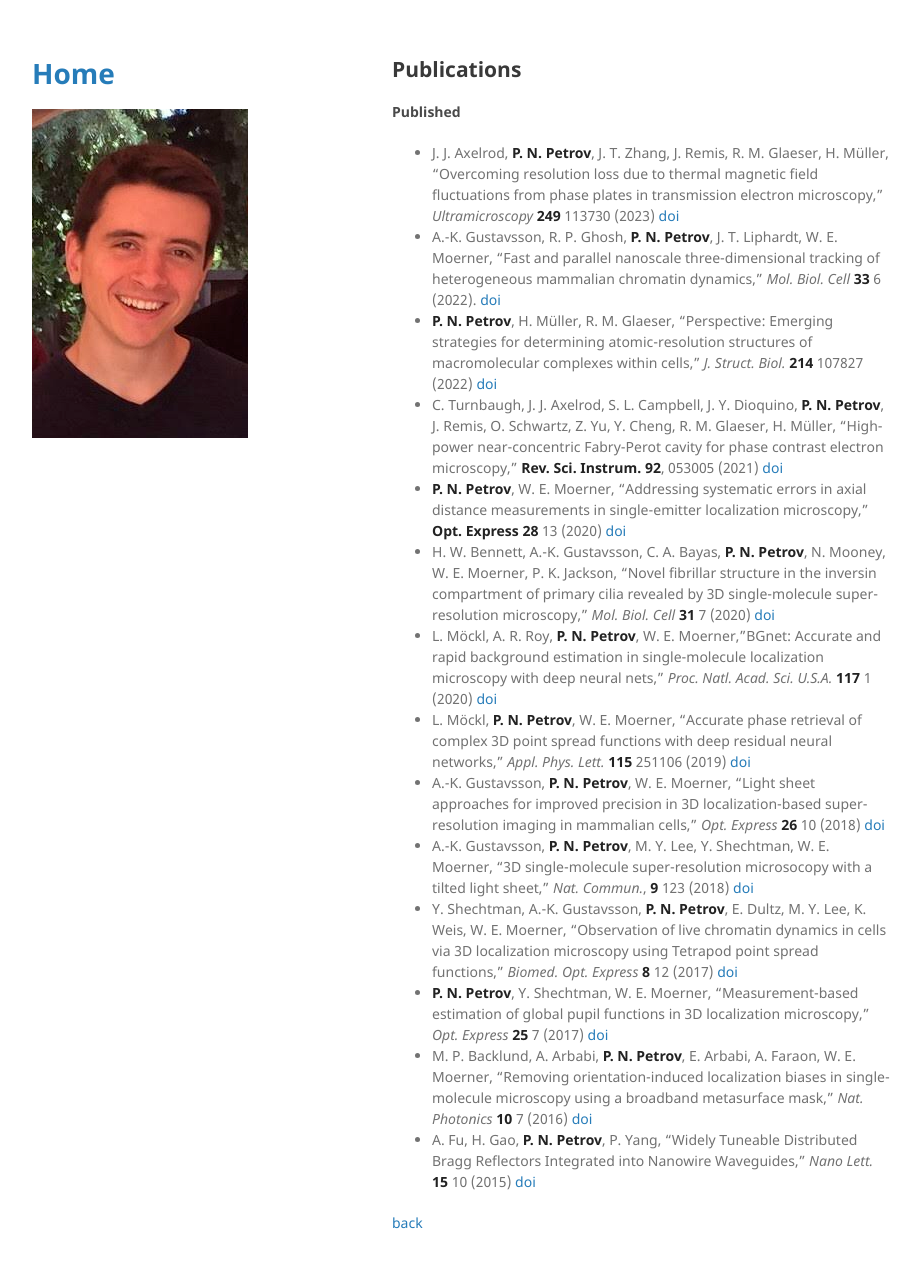
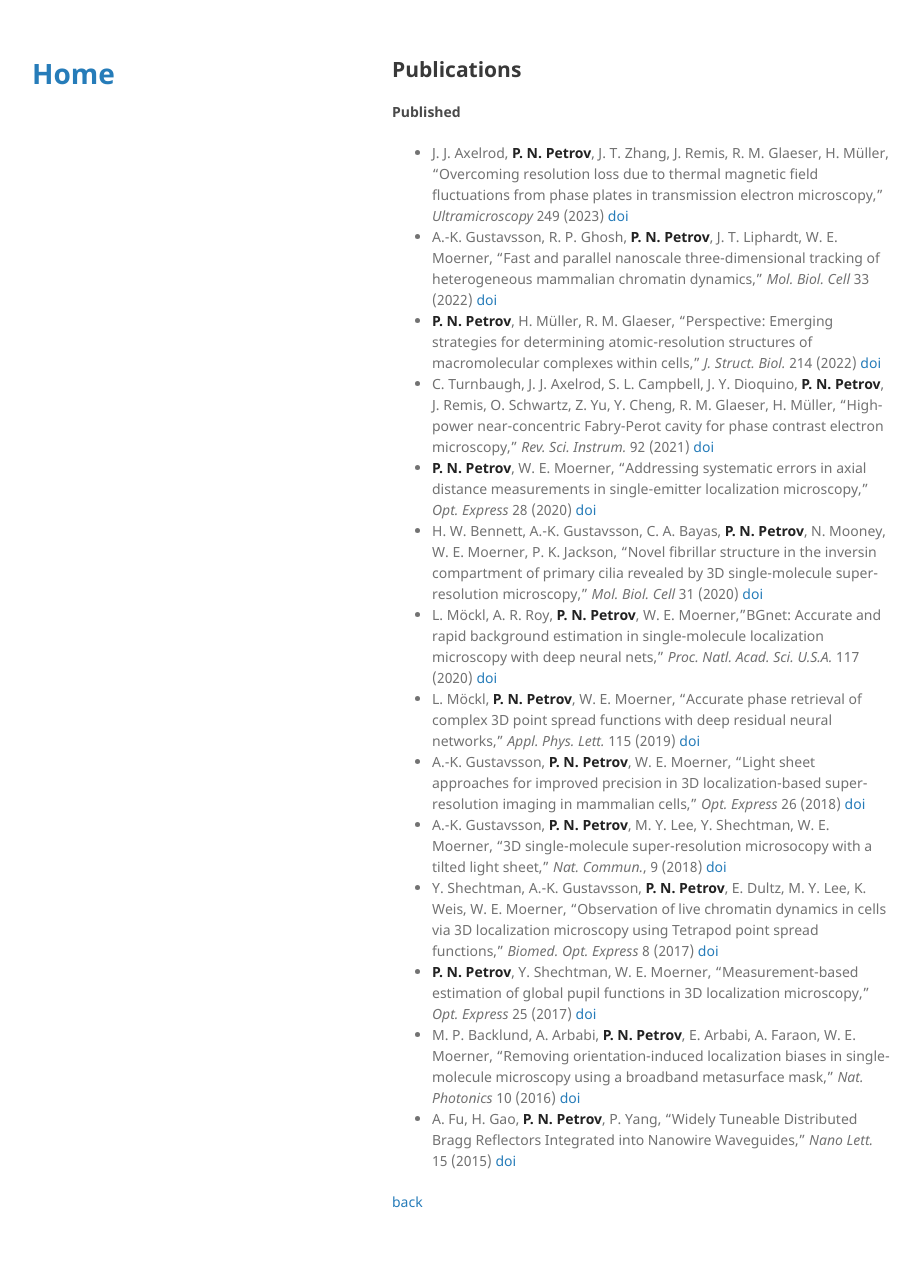
Before and after one commit to itspetar/itspetar.github.io, a Jekyll site: the page built from publications.md, in a window 1280 px wide and 1303 px high. Shown: the top 1268 px of the window, without its empty margins (178-1098 px from the left). Built offline with Jekyll 4.4.1, drawn with Linux system fonts in a browser that asks for light colours; our own code applies the rules of GitHub Pages for plain Markdown files.

Commit message:
updated pubs

```diff
--- a/_layouts/default.html
+++ b/_layouts/default.html
@@ -28,9 +28,9 @@
         </p>
 
         <p class="view">
-        <a href="{{ site.github.owner_url }}">GitHub</a>
+        <a href="{{ site.github.owner_url }}" target="_blank">GitHub</a>
         <br>
-        <a href="https://scholar.google.com/citations?user=UK_wrK4AAAAJ&hl=en">Google Scholar</a>
+        <a href="https://scholar.google.com/citations?user=UK_wrK4AAAAJ&hl=en" target="_blank">Google Scholar</a>
         </p>
 
         {% if site.show_downloads %}
--- a/_layouts/secondary.html
+++ b/_layouts/secondary.html
@@ -16,10 +16,6 @@
     <div class="wrapper">
       <header>
         <h1><a href="{{ "/" | absolute_url }}">Home</a></h1>
-
-        {% if site.logo %}
-          <img src="{{site.logo | relative_url}}" alt="Logo" />
-        {% endif %}
       </header>
       <section>
 
--- a/publications.md
+++ b/publications.md
@@ -6,19 +6,19 @@ layout: secondary
 
 #### Published
 
-* J. J. Axelrod, **P. N. Petrov**, J. T. Zhang, J. Remis, R. M. Glaeser, H. Müller, "Overcoming resolution loss due to thermal magnetic field fluctuations from phase plates in transmission electron microscopy," _Ultramicroscopy_ **249** 113730 (2023) [doi](https://doi.org/10.1101/2023.02.12.528160)
-* A.-K. Gustavsson, R. P. Ghosh, **P. N. Petrov**, J. T. Liphardt, W. E. Moerner, "Fast and parallel nanoscale three-dimensional tracking of heterogeneous mammalian chromatin dynamics," _Mol. Biol. Cell_ **33** 6 (2022). [doi](https://doi.org/10.1091/mbc.E21-10-0514)
-* **P. N. Petrov**, H. Müller, R. M. Glaeser, "Perspective: Emerging strategies for determining atomic-resolution structures of macromolecular complexes within cells," _J. Struct. Biol._ **214** 107827 (2022) [doi](https://doi.org/10.1016/j.jsb.2021.107827)
-* C. Turnbaugh, J. J. Axelrod, S. L. Campbell, J. Y. Dioquino, **P. N. Petrov**, J. Remis, O. Schwartz, Z. Yu, Y. Cheng, R. M. Glaeser, H. Müller, "High-power near-concentric Fabry-Perot cavity for phase contrast electron microscopy," __Rev. Sci. Instrum.__ **92**, 053005 (2021) [doi](https://doi.org/10.1063/5.0045496)
-* **P. N. Petrov**, W. E. Moerner, "Addressing systematic errors in axial distance measurements in single-emitter localization microscopy," __Opt. Express__ **28** 13 (2020) [doi](https://doi.org/10.1364/OE.391496)
-* H. W. Bennett, A.-K. Gustavsson, C. A. Bayas, **P. N. Petrov**, N. Mooney, W. E. Moerner, P. K. Jackson, "Novel fibrillar structure in the inversin compartment of primary cilia revealed by 3D single-molecule super-resolution microscopy," _Mol. Biol. Cell_ **31** 7 (2020) [doi](https://doi.org/10.1091/mbc.E19-09-0499)
-* L. Möckl, A. R. Roy, **P. N. Petrov**, W. E. Moerner,"BGnet: Accurate and rapid background estimation in single-molecule localization microscopy with deep neural nets," _Proc. Natl. Acad. Sci. U.S.A._ **117** 1 (2020) [doi](https://doi.org/10.1073/pnas.1916219117)
-* L. Möckl, **P. N. Petrov**, W. E. Moerner, "Accurate phase retrieval of complex 3D point spread functions with deep residual neural networks," _Appl. Phys. Lett._ **115** 251106 (2019) [doi](https://doi.org/10.1063/1.5125252)
-* A.-K. Gustavsson, **P. N. Petrov**, W. E. Moerner, "Light sheet approaches for improved precision in 3D localization-based super-resolution imaging in mammalian cells," _Opt. Express_ **26** 10 (2018) [doi](https://doi.org/10.1364/OE.26.013122)
-* A.-K. Gustavsson, **P. N. Petrov**, M. Y. Lee, Y. Shechtman, W. E. Moerner, "3D single-molecule super-resolution microsocopy with a tilted light sheet," _Nat. Commun._, **9** 123 (2018) [doi](https://doi.org/10.1038/s41467-017-02563-4)
-* Y. Shechtman, A.-K. Gustavsson, **P. N. Petrov**, E. Dultz, M. Y. Lee, K. Weis, W. E. Moerner, "Observation of live chromatin dynamics in cells via 3D localization microscopy using Tetrapod point spread functions," _Biomed. Opt. Express_ **8** 12 (2017) [doi](https://doi.org/10.1364/BOE.8.005735)
-* **P. N. Petrov**, Y. Shechtman, W. E. Moerner, "Measurement-based estimation of global pupil functions in 3D localization microscopy," _Opt. Express_ **25** 7 (2017) [doi](http://doi.org/10.1364/oe.25.007945)
-* M. P. Backlund, A. Arbabi, **P. N. Petrov**, E. Arbabi, A. Faraon, W. E. Moerner, "Removing orientation-induced localization biases in single-molecule microscopy using a broadband metasurface mask," _Nat. Photonics_ **10** 7 (2016) [doi](http://doi.org/10.1038/nphoton.2016.93)
-* A. Fu, H. Gao, **P. N. Petrov**, P. Yang, "Widely Tuneable Distributed Bragg Reflectors Integrated into Nanowire Waveguides," _Nano Lett._ **15** 10 (2015) [doi](http://doi.org/10.1021/acs.nanolett.5b02839)
+* J. J. Axelrod, **P. N. Petrov**, J. T. Zhang, J. Remis, R. M. Glaeser, H. Müller, "Overcoming resolution loss due to thermal magnetic field fluctuations from phase plates in transmission electron microscopy," _Ultramicroscopy_ 249 (2023) <a href="https://doi.org/10.1101/2023.02.12.528160" target="_blank">doi</a>
+* A.-K. Gustavsson, R. P. Ghosh, **P. N. Petrov**, J. T. Liphardt, W. E. Moerner, "Fast and parallel nanoscale three-dimensional tracking of heterogeneous mammalian chromatin dynamics," _Mol. Biol. Cell_ 33 (2022) <a href="https://doi.org/10.1091/mbc.E21-10-0514" target="_blank">doi</a>
+* **P. N. Petrov**, H. Müller, R. M. Glaeser, "Perspective: Emerging strategies for determining atomic-resolution structures of macromolecular complexes within cells," _J. Struct. Biol._ 214 (2022) <a href="https://doi.org/10.1016/j.jsb.2021.107827" target="_blank">doi</a>
+* C. Turnbaugh, J. J. Axelrod, S. L. Campbell, J. Y. Dioquino, **P. N. Petrov**, J. Remis, O. Schwartz, Z. Yu, Y. Cheng, R. M. Glaeser, H. Müller, "High-power near-concentric Fabry-Perot cavity for phase contrast electron microscopy," _Rev. Sci. Instrum._ 92 (2021) <a href="https://doi.org/10.1063/5.0045496" target="_blank">doi</a>
+* **P. N. Petrov**, W. E. Moerner, "Addressing systematic errors in axial distance measurements in single-emitter localization microscopy," _Opt. Express_ 28 (2020) <a href="https://doi.org/10.1364/OE.391496" target="_blank">doi</a>
+* H. W. Bennett, A.-K. Gustavsson, C. A. Bayas, **P. N. Petrov**, N. Mooney, W. E. Moerner, P. K. Jackson, "Novel fibrillar structure in the inversin compartment of primary cilia revealed by 3D single-molecule super-resolution microscopy," _Mol. Biol. Cell_ 31 (2020) <a href="https://doi.org/10.1091/mbc.E19-09-0499" target="_blank">doi</a>
+* L. Möckl, A. R. Roy, **P. N. Petrov**, W. E. Moerner,"BGnet: Accurate and rapid background estimation in single-molecule localization microscopy with deep neural nets," _Proc. Natl. Acad. Sci. U.S.A._ 117 (2020) <a href="https://doi.org/10.1073/pnas.1916219117" target="_blank">doi</a>
+* L. Möckl, **P. N. Petrov**, W. E. Moerner, "Accurate phase retrieval of complex 3D point spread functions with deep residual neural networks," _Appl. Phys. Lett._ 115 (2019) <a href="https://doi.org/10.1063/1.5125252" target="_blank">doi</a>
+* A.-K. Gustavsson, **P. N. Petrov**, W. E. Moerner, "Light sheet approaches for improved precision in 3D localization-based super-resolution imaging in mammalian cells," _Opt. Express_ 26 (2018) <a href="https://doi.org/10.1364/OE.26.013122" target="_blank">doi</a>
+* A.-K. Gustavsson, **P. N. Petrov**, M. Y. Lee, Y. Shechtman, W. E. Moerner, "3D single-molecule super-resolution microsocopy with a tilted light sheet," _Nat. Commun._, 9 (2018) <a href="https://doi.org/10.1038/s41467-017-02563-4" target="_blank">doi</a>
+* Y. Shechtman, A.-K. Gustavsson, **P. N. Petrov**, E. Dultz, M. Y. Lee, K. Weis, W. E. Moerner, "Observation of live chromatin dynamics in cells via 3D localization microscopy using Tetrapod point spread functions," _Biomed. Opt. Express_ 8 (2017) <a href="https://doi.org/10.1364/BOE.8.005735" target="_blank">doi</a>
+* **P. N. Petrov**, Y. Shechtman, W. E. Moerner, "Measurement-based estimation of global pupil functions in 3D localization microscopy," _Opt. Express_ 25 (2017) <a href="http://doi.org/10.1364/oe.25.007945" target="_blank">doi</a>
+* M. P. Backlund, A. Arbabi, **P. N. Petrov**, E. Arbabi, A. Faraon, W. E. Moerner, "Removing orientation-induced localization biases in single-molecule microscopy using a broadband metasurface mask," _Nat. Photonics_ 10 (2016) <a href="http://doi.org/10.1038/nphoton.2016.93" target="_blank">doi</a>
+* A. Fu, H. Gao, **P. N. Petrov**, P. Yang, "Widely Tuneable Distributed Bragg Reflectors Integrated into Nanowire Waveguides," _Nano Lett._ 15 (2015) <a href="http://doi.org/10.1021/acs.nanolett.5b02839" target="_blank">doi</a>
 
 [back](./)
```
Also changed, not shown: index.md (+4 -2 lines), README.md (deleted), thumbnail.png (deleted).
